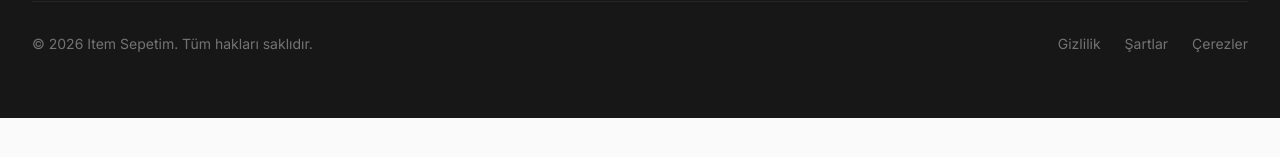
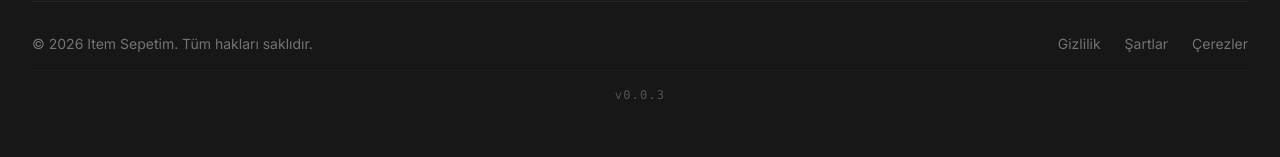
Before and after one commit to anivvepublic/item-sepetim, a React (Vite) app: page / in a window 1280 px wide. Shown: the part 2497-2654 px from the top of the page. Before the commit the page ends 2615 px from the top, so only its background shows below. Built offline with nearby package versions, Linux system fonts and the light colour scheme; no server answers; the database is empty.

Commit message:
feat: add version note v0.0.3 to footer

```diff
--- a/src/components/layout/Footer.tsx
+++ b/src/components/layout/Footer.tsx
@@ -76,6 +76,9 @@ export default function Footer() {
             <Link to="/terms" className="text-neutral-500 hover:text-primary-400 transition-colors">Çerezler</Link>
           </div>
         </div>
+        <div className="mt-4 pt-4 border-t border-neutral-800/50 flex justify-center">
+          <span className="text-neutral-600 text-xs font-mono tracking-widest">v0.0.3</span>
+        </div>
       </div>
     </footer>
   );
```
